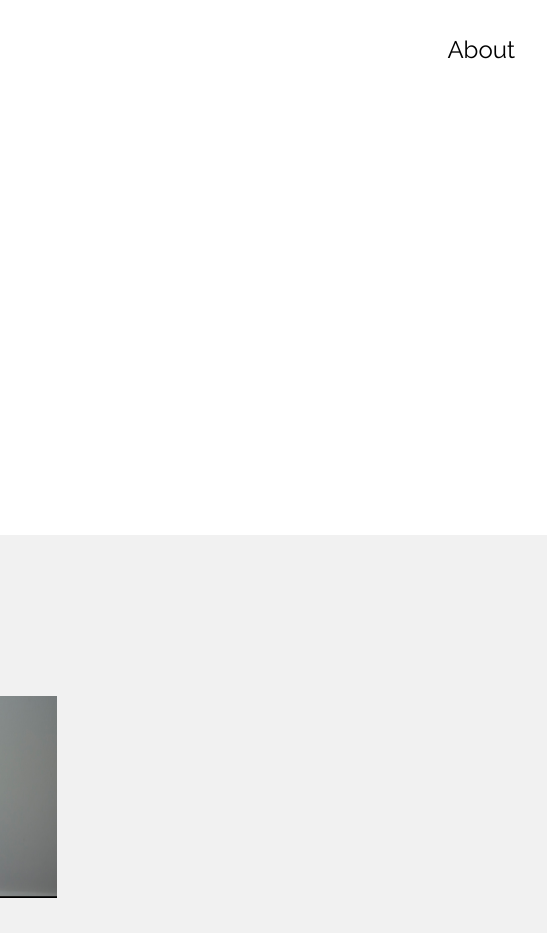
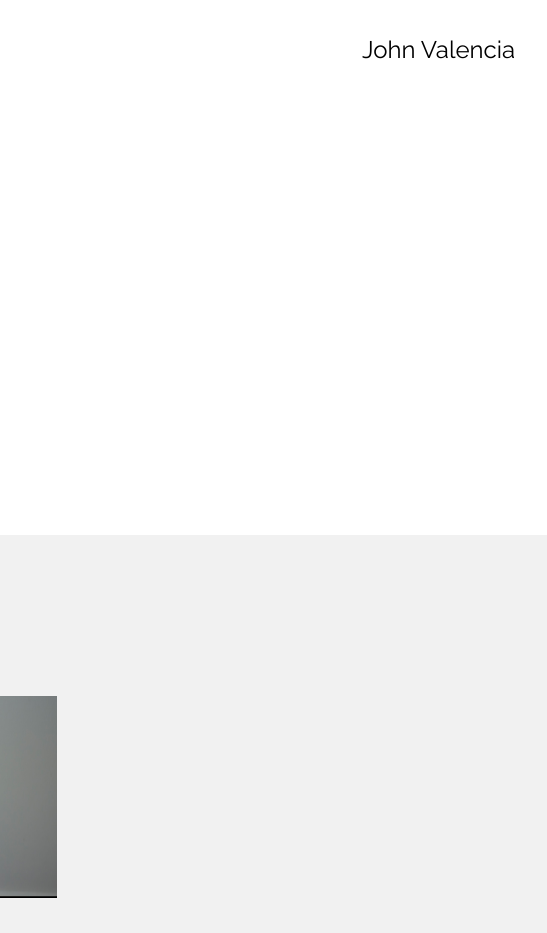
Before and after one commit to Johnvalencia2001/Johnvalencia.github.io, a plain HTML site: page index.html in a window 1280 px wide. Shown: the top 933 px of the page, 733-1280 px from the left. Drawn offline with nearby package versions, Linux system fonts and the light colour scheme.

Commit message:
Update index.html

```diff
--- a/index.html
+++ b/index.html
@@ -19,7 +19,7 @@ body {font-family: "Raleway", Arial, sans-serif}
   <!-- Header -->
   <header class="w3-container w3-xlarge w3-padding-24">
     <a href="#" class="w3-left w3-button w3-white">MY ART</a>
-    <a href="#about" class="w3-right w3-button w3-white">About</a>
+    <a href="#about" class="w3-right w3-button w3-white">John Valencia</a>
   </header>
 
   <!-- Photo Grid -->
```
